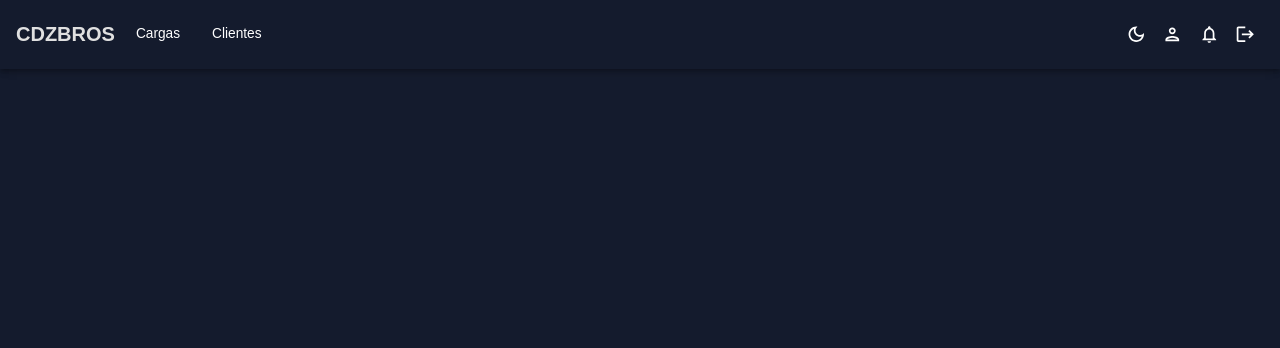
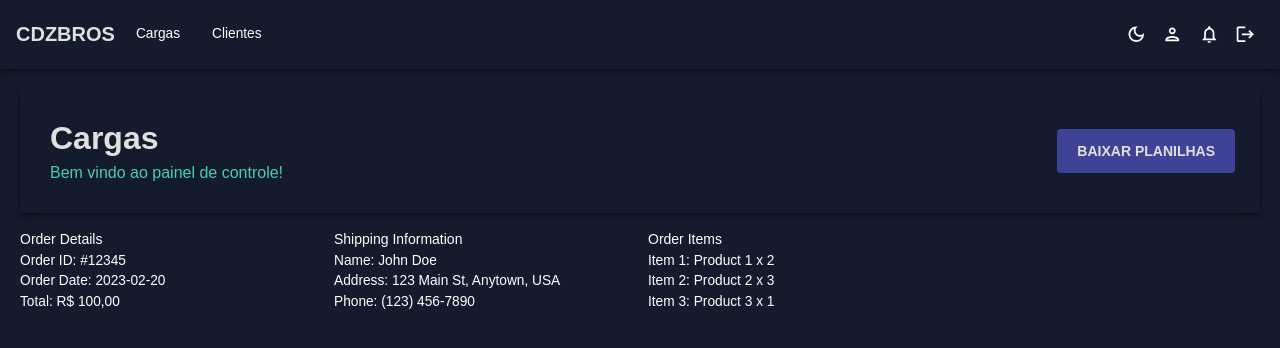
Before and after one commit to Davi0805/django-erp, a React (Create React App) app in the folder myfrontend/: page /dashboard/detalhes in a window 1280 px wide. Shown: the top 348 px of the page. Built offline with nearby package versions, Linux system fonts and the light colour scheme; sample sign-in values are in the browser's storage.

Commit message:
Detalhes layout

```diff
--- a/myfrontend/src/App.js
+++ b/myfrontend/src/App.js
@@ -7,7 +7,7 @@ import Topbar from './Scenes/Global/Topbar';
 import Dashboard from './Scenes/Dashboard/Dashboard';
 import { LoginSignup } from './Scenes/LoginSignup/LoginSignup';
 import PrivateRoute from './PrivateRoute';
-import Pedidos from './Scenes/Pedidos/Pedidos';
+import Detalhes from './Scenes/Detalhes/Detalhes';
 import PaginaPedidos from './Scenes/Pedidos/PaginaPedidos';
 
 function App() {
@@ -25,6 +25,7 @@ function App() {
                     <Route element={<PrivateRoute />}>
                       <Route path="/dashboard" element={<Dashboard />} />
                       <Route path="/dashboard/pedidos" element={<PaginaPedidos />} />
+                      <Route path="/dashboard/detalhes" element={<Detalhes />} />
                     </Route>
               </Routes>
             </main>
--- /dev/null
+++ b/myfrontend/src/Scenes/Detalhes/Detalhes.js
@@ -0,0 +1,79 @@
+import React from 'react'
+import { Box, useTheme, Button, Typography, Grid, Card, CardContent, CardHeader } from "@mui/material";
+import { tokens } from "../../theme";
+import Header from '../../Components/Header/Header';
+
+export default function Detalhes() {
+    const theme = useTheme();
+    const colors = tokens(theme.palette.mode);
+
+  return (
+    <Box m="20px">
+
+    <Box display="flex" justifyContent="space-between" sx={{ boxShadow: 4 }} alignItems="center">
+
+      <Box>
+
+        <Header title="Cargas" subtitle="Bem vindo ao painel de controle!" />
+
+      </Box>
+
+      <Box display="flex" justifyContent="space-between" alignItems="center" marginRight="25px" sx={{ gap: "20px"}}>
+
+        <Button sx={{ backgroundColor: colors.blueAccent[700], fontSize: "14px", fontWeight: "bold", padding: "10px 20px", alignItems: "center", display: "flex", justifyContent: "center", color: colors.grey[100] }}>
+
+          Baixar planilhas
+
+        </Button>
+
+      </Box>
+
+    </Box>
+
+    <Box mt="15px">
+
+      <Grid container spacing={2}>
+
+        <Grid item xs={12} sm={6} md={4} lg={3}>
+
+          <Typography variant="h6">Order Details</Typography>
+
+          <Typography variant="body1">Order ID: #12345</Typography>
+
+          <Typography variant="body1">Order Date: 2023-02-20</Typography>
+
+          <Typography variant="body1">Total: R$ 100,00</Typography>
+
+        </Grid>
+
+        <Grid item xs={12} sm={6} md={4} lg={3}>
+
+          <Typography variant="h6">Shipping Information</Typography>
+
+          <Typography variant="body1">Name: John Doe</Typography>
+
+          <Typography variant="body1">Address: 123 Main St, Anytown, USA</Typography>
+
+          <Typography variant="body1">Phone: (123) 456-7890</Typography>
+
+        </Grid>
+
+        <Grid item xs={12} sm={6} md={4} lg={3}>
+
+          <Typography variant="h6">Order Items</Typography>
+
+          <Typography variant="body1">Item 1: Product 1 x 2</Typography>
+
+          <Typography variant="body1">Item 2: Product 2 x 3</Typography>
+
+          <Typography variant="body1">Item 3: Product 3 x 1</Typography>
+
+        </Grid>
+
+      </Grid>
+
+    </Box>
+
+  </Box>
+  )
+}
```
